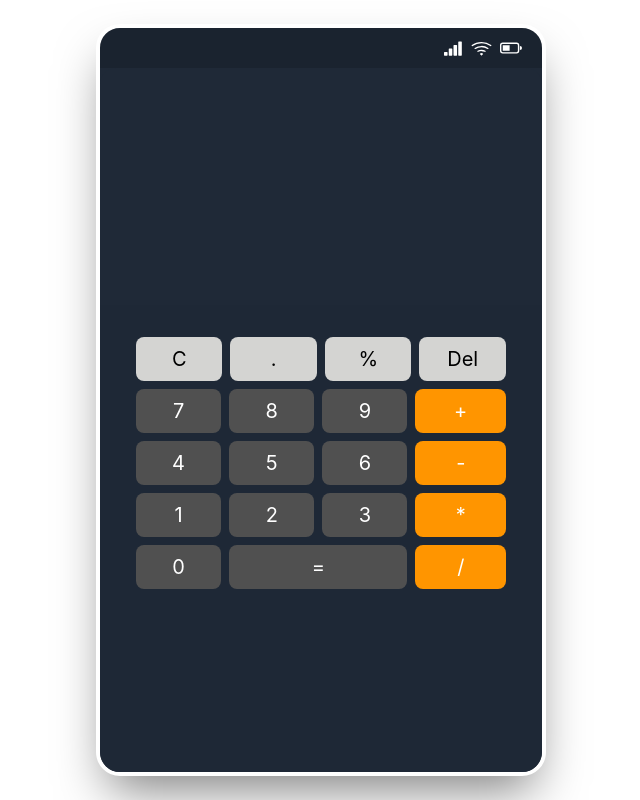
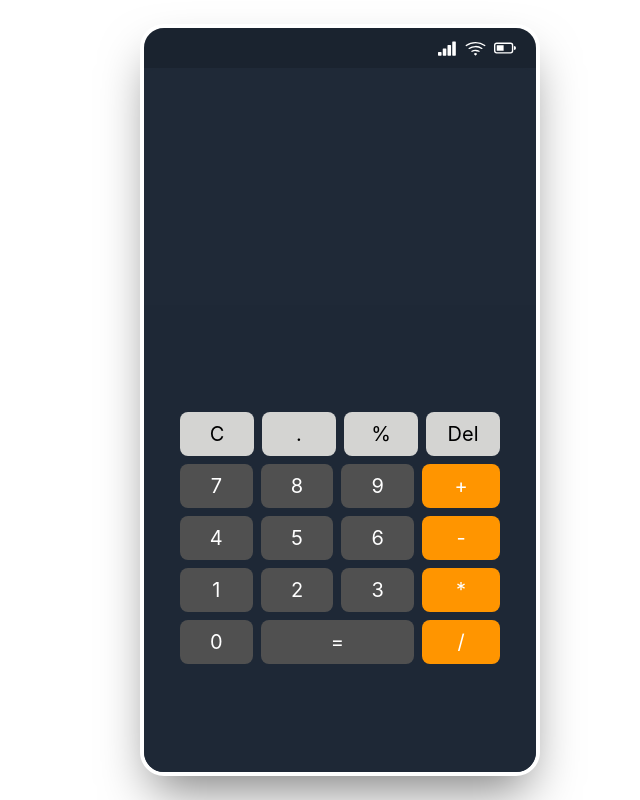
Before and after one commit to foenigel/Calculator, a React (Create React App) app: page / in a window 1280 px wide. Shown: the whole page, without its empty margins (300-940 px from the left). Built offline with nearby package versions, Linux system fonts and the light colour scheme.

Commit message:
bar update

```diff
--- a/src/App.css
+++ b/src/App.css
@@ -6,5 +6,5 @@ html,
 body,
 #root {
   height: 100%;
-  width: 99%;
+  width: 100%;
 }
--- a/src/Components/Main.jsx
+++ b/src/Components/Main.jsx
@@ -35,19 +35,19 @@ const Main = () => {
         });
     };
 
-    return ( <div className="relative bg-white w-full h-full flex flex-col items-center justify-center">
-            <div className="relative my-6 bg-gray-800 shadow-2xl shadow-black/50 rounded-3xl overflow-hidden w-full max-w-[450px] h-full flex flex-col items-center justify-center border-4 border-white">
-                <div className="bg-black/15 w-full h-[20px] flex items-center justify-end gap-2 p-5">
+    return ( <div className="relative bg-white-400 w-full h-full flex flex-col items-center justify-center">
+            <div className="relative  bg-gray-800 shadow-2xl shadow-black/50 overflow-hidden w-full h-full flex flex-col items-center justify-center sm:my-6 sm:rounded-3xl sm:border-4 sm:border-white sm:max-w-[400px]">
+                <div className="bg-black/15 w-full h-[20px] absolute top-0 flex items-center justify-end gap-2 p-5 sm:relative">
                     <BsReception4 size={19} color="#FFFFFF"/>
                     <BsWifi size={21} color="#FFFFFF"/>
                     <BsBatteryHalf size={22} color="#FFFFFF"/>
                 </div>
-                <div className="bg-gray-800 h-1/3 rounded-tl-2xl rounded-tr-2xl relative flex flex-col px-5 py-20 items-center justify-center w-full sm:py-10 ">
+                <div className="bg-gray-800 min-h-[100px] rounded-tl-2xl rounded-tr-2xl relative flex flex-col px-5 items-center justify-center w-full sm:py-10 sm:h-1/3">
                         <h4 className="text-sky-400 text-xs absolute mb-16 right-4 sm:mb-10">{equation}</h4>
                         <h1 className="flex text-white text-5xl font-semibold absolute right-4 sm:-mb-6">{inputValue}</h1>
                 </div>
-                <div className="relative h-2/3 w-full bg-gray-800/90 rounded-bl-2xl rounded-br-2xl py-8 px-9">
-                    <div className="relative text-base xl:gap-4 xl:text-2xl">
+                <div className="relative h-2/3 w-full bg-gray-800/90 rounded-bl-2xl min-h-fit rounded-br-2xl py-0 px-9 flex items-center justify-center sm:py-8">
+                    <div className="relative text-base xl:gap-4 xl:text-2xl w-full h-fit">
                         <div className="relative">
                         <div className="grid grid-cols-4 gap-x-2 mb-4 grid-rows-1 sm:mb-2">
                         <button className="w-auto h-auto rounded-lg p-2 bg-whiteShade text-black text-2xl sm:text-xl" onClick={() => userInput('C')}>C</button>
```
